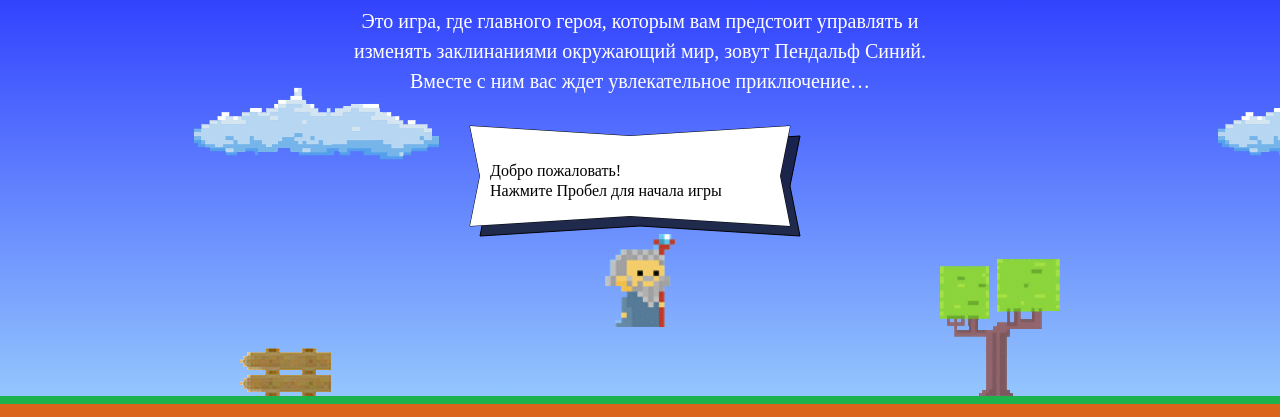
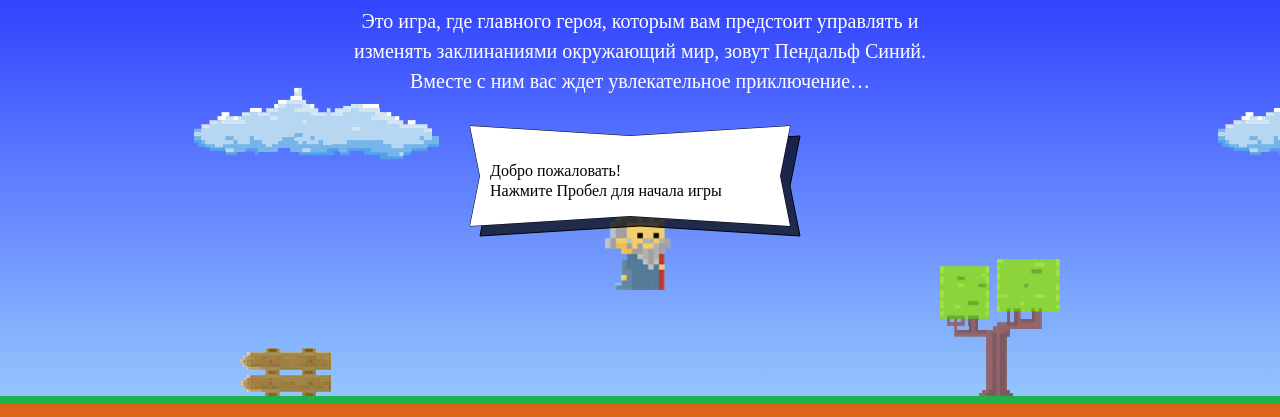
Before and after one commit to dmitryabov/1110293-code-and-magick-19, a website: page index.html in a window 1280 px wide. Shown: the part 203-620 px from the top of the page. Drawn offline with Linux system fonts and the light colour scheme; a web font is replaced by a local one.

Commit message:
поправил функцию getWizardY

```diff
--- a/index.html
+++ b/index.html
@@ -200,7 +200,7 @@
   };
 
   var getWizardY = function (height) {
-    return (height - getWizardHeight(wizardWidth)) * (2 / 3);
+    return 1/3 * height;
   };
 </script>
 <script src="js/game.js"></script>
```
